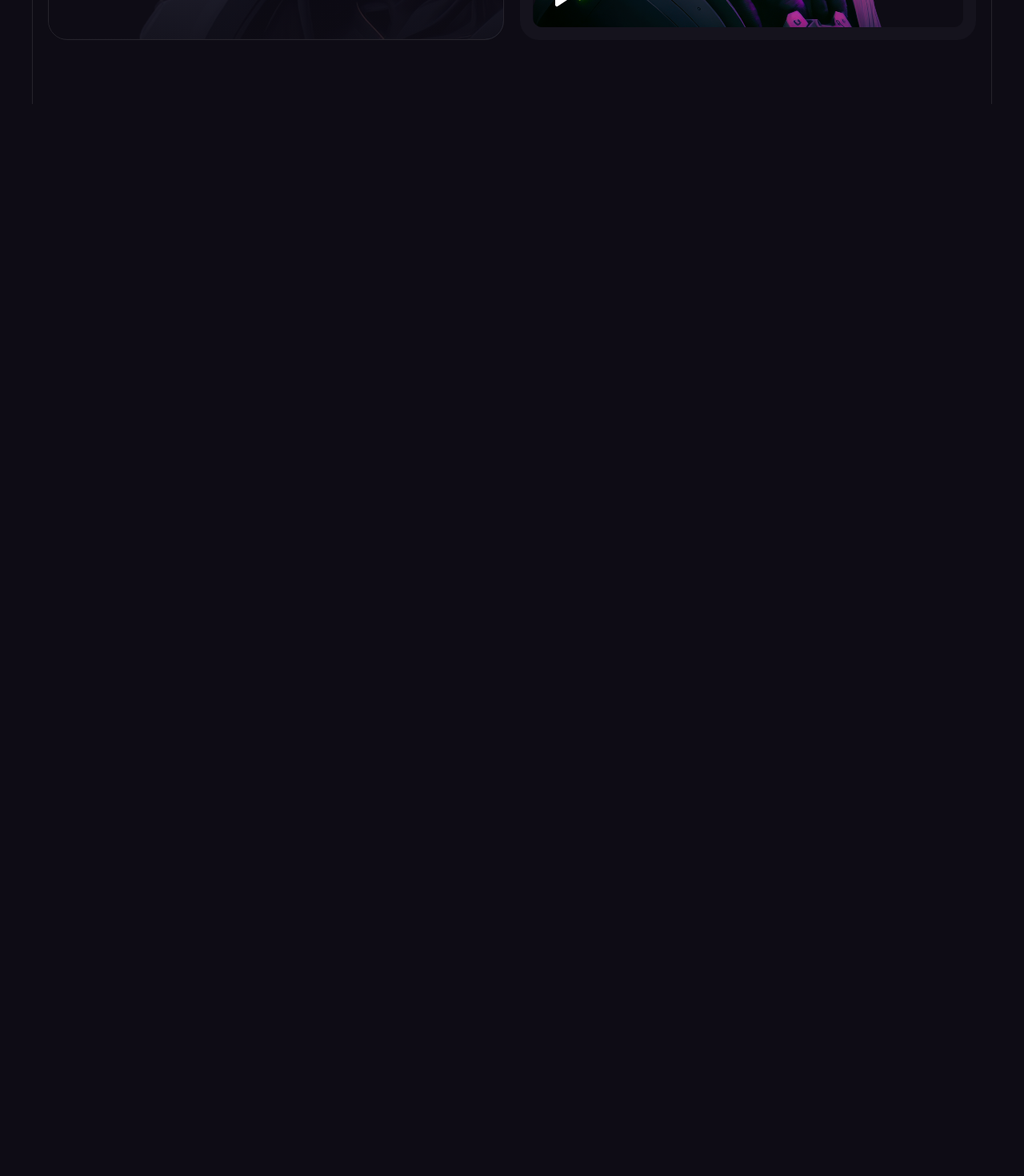
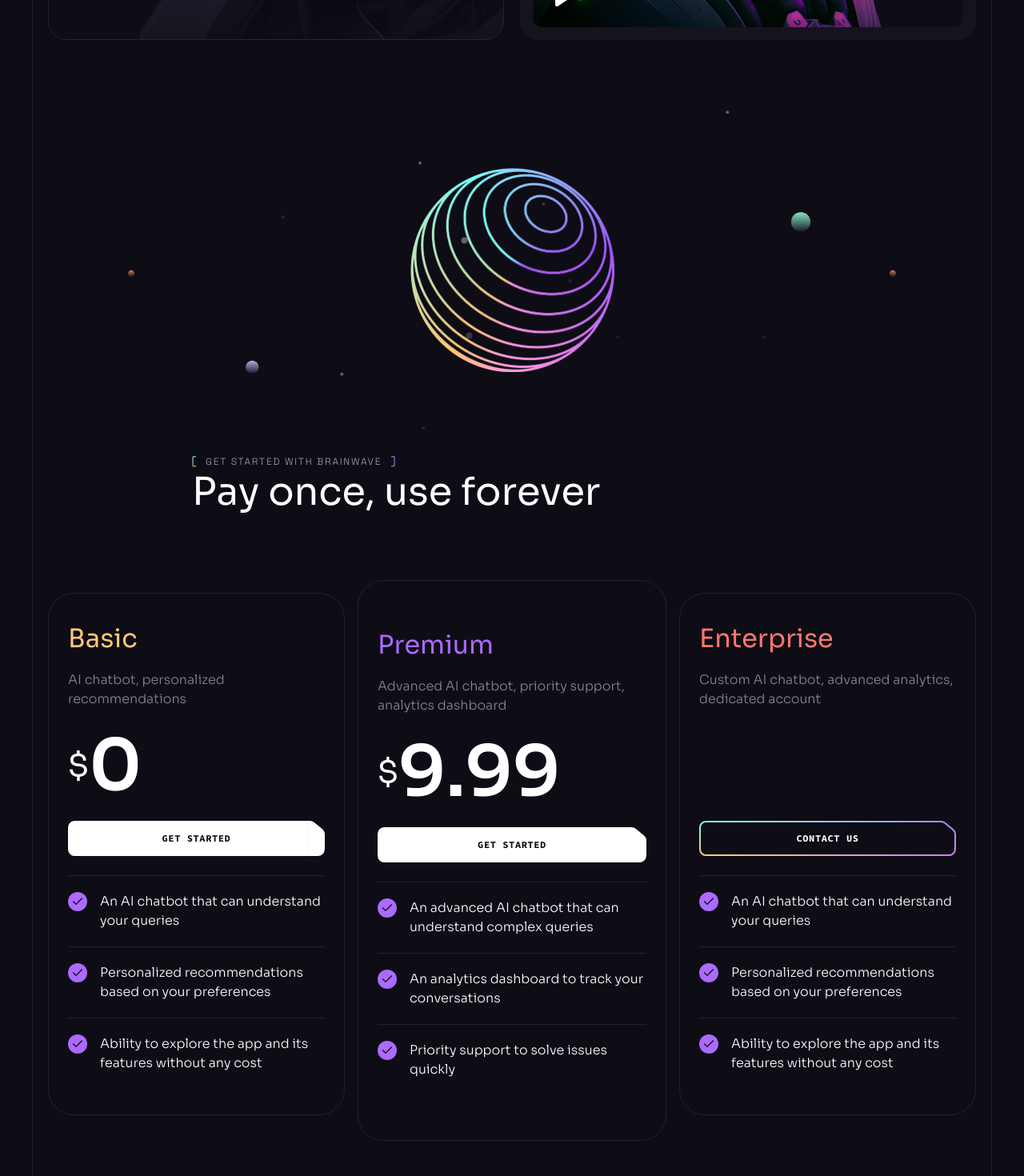
Before and after one commit to Chloedj/brainwave, a React (Vite) app: page / in a window 1280 px wide. Shown: the part 5580-7050 px from the top of the page at 80% size. Before the commit the page ends 5710 px from the top, so only its background shows below. Built offline with nearby package versions, Linux system fonts and the light colour scheme.

Commit message:
Added pric

```diff
--- a/src/App.jsx
+++ b/src/App.jsx
@@ -5,6 +5,7 @@
 import Benefits from "./components/benefits";
 import Collaboration from "./components/collaboration";
 import Services from "./components/services";
+import Pricing from "./components/pricing";
 
 const App = () => {
   return (
@@ -15,6 +16,7 @@
         <Benefits />
         <Collaboration />
         <Services />
+        <Pricing />
       </div>
       <ButtonGradient />
     </>
--- a/src/components/heading.jsx
+++ b/src/components/heading.jsx
@@ -1,8 +1,10 @@
 import React from "react";
+import Tagline from "./tagline";
 
-const Heading = ({ className, title, text }) => {
+const Heading = ({ className, title, text, tag }) => {
   return (
     <div className={`${className} max-w-[50rem] mx-auto mb-12 lg:mb-20`}>
+      {tag && <Tagline>{tag}</Tagline>}
       {title && <h2 className="h2">{title}</h2>}
       {text && <p className="body-2 mt-4 text-n-4">{text}</p>}
     </div>
--- /dev/null
+++ b/src/components/pricing.jsx
@@ -0,0 +1,41 @@
+import { smallSphere, stars } from "../assets";
+import Heading from "./heading";
+import PricingList from "./pricingList";
+import Section from "./section";
+
+const Pricing = () => {
+  return (
+    <Section className="overflow-hidden" id="pricing">
+      <div className="container relative z-2">
+        <div className="hidden relative justify-center mb-[6.5rem] lg:flex">
+          <img
+            src={smallSphere}
+            className="relative"
+            width={255}
+            height={255}
+            alt="Sphere"
+          />
+          <div className="absolute top-1/2 left-1/2 w-[60rem] -translate-x-1/2 -translate-y-1/2 pointer-events-none">
+            <img
+              src={stars}
+              className="w-full"
+              width={950}
+              height={400}
+              alt="Stars "
+            />
+          </div>
+        </div>
+        <Heading
+          tag="Get started with Brainwave"
+          title="Pay once, use forever"
+        />
+
+        <div className="relative">
+          <PricingList />
+        </div>
+      </div>
+    </Section>
+  );
+};
+
+export default Pricing;
--- /dev/null
+++ b/src/components/pricingList.jsx
@@ -0,0 +1,55 @@
+import { check } from "../assets";
+import { pricing } from "../constants";
+import Button from "./button";
+
+const PricingList = () => {
+  return (
+    <div className="flex gap-[1rem] max-lg:flex-wrap">
+      {pricing.map((item) => (
+        <div
+          key={item.id}
+          className="w-[19rem] max-lg:w-full h-full px-6 bg-n-8 border border-n-6 rounded-[2rem] lg:w-auto even:py-14 odd:py-8 odd:my-4 [&>h4]:first:text-color-2 [&>h4]:even:text-color-1 [&>h4]:last:text-color-3"
+        >
+          <h4 className="h4 mb-4">{item.title}</h4>
+
+          <p className="body-2 min-h-[4rem] mb-3 text-n-1/50">
+            {item.description}
+          </p>
+
+          <div className="flex items-center h-[5.5rem] mb-6">
+            {item.price && (
+              <>
+                <div className="h3">$</div>
+                <div className="text-[5.5rem] leading-none font-bold">
+                  {item.price}
+                </div>
+              </>
+            )}
+          </div>
+
+          <Button
+            className="w-full mb-6"
+            href={item.price ? "/pricing" : "mailto:contact@jsmastery.pro"}
+            white={!!item.price}
+          >
+            {item.price ? "Get started" : "Contact us"}
+          </Button>
+
+          <ul>
+            {item.features.map((feature, index) => (
+              <li
+                key={index}
+                className="flex items-start py-5 border-t border-n-6"
+              >
+                <img src={check} width={24} height={24} alt="Check" />
+                <p className="body-2 ml-4">{feature}</p>
+              </li>
+            ))}
+          </ul>
+        </div>
+      ))}
+    </div>
+  );
+};
+
+export default PricingList;
--- /dev/null
+++ b/src/components/tagline.jsx
@@ -0,0 +1,13 @@
+import brackets from "../assets/svg/Brackets";
+
+const TagLine = ({ className, children }) => {
+  return (
+    <div className={`tagline flex items-center ${className || ""}`}>
+      {brackets("left")}
+      <div className="mx-3 text-n-3">{children}</div>
+      {brackets("right")}
+    </div>
+  );
+};
+
+export default TagLine;
```
